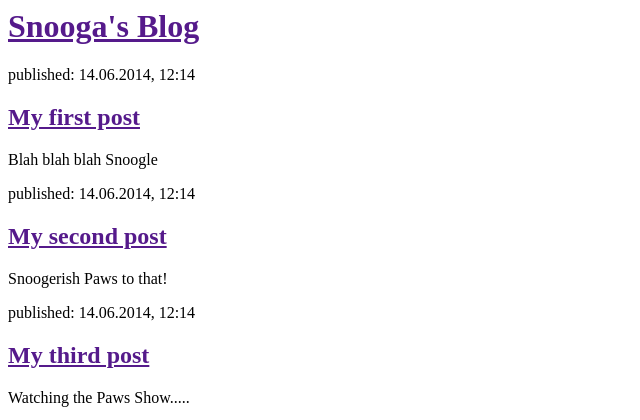
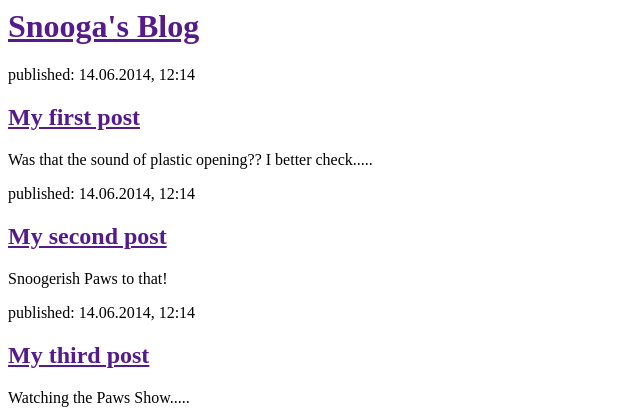
Before and after one commit to bevo009/my-first-blog-2, a Python web app: template blog/templates/blog/post_list.html in a window 1280 px wide. Shown: the top 420 px of the page, without its empty margins (0-640 px from the left). Run offline with Jinja, Linux system fonts and the light colour scheme; the template is opened without the code that fills it, so the values that code supplies are empty.

Commit message:
My DGirls app, version 0.3

```diff
--- a/blog/templates/blog/post_list.html
+++ b/blog/templates/blog/post_list.html
@@ -10,7 +10,7 @@
 		<div>
 			<p>published:	14.06.2014,	12:14</p>
 			<h2><a	href="">My	first	post</a></h2>
-			<p>Blah blah blah Snoogle
+			<p>Was that the sound of plastic opening?? I better check.....
 		</div>
 
 		<div>
```
